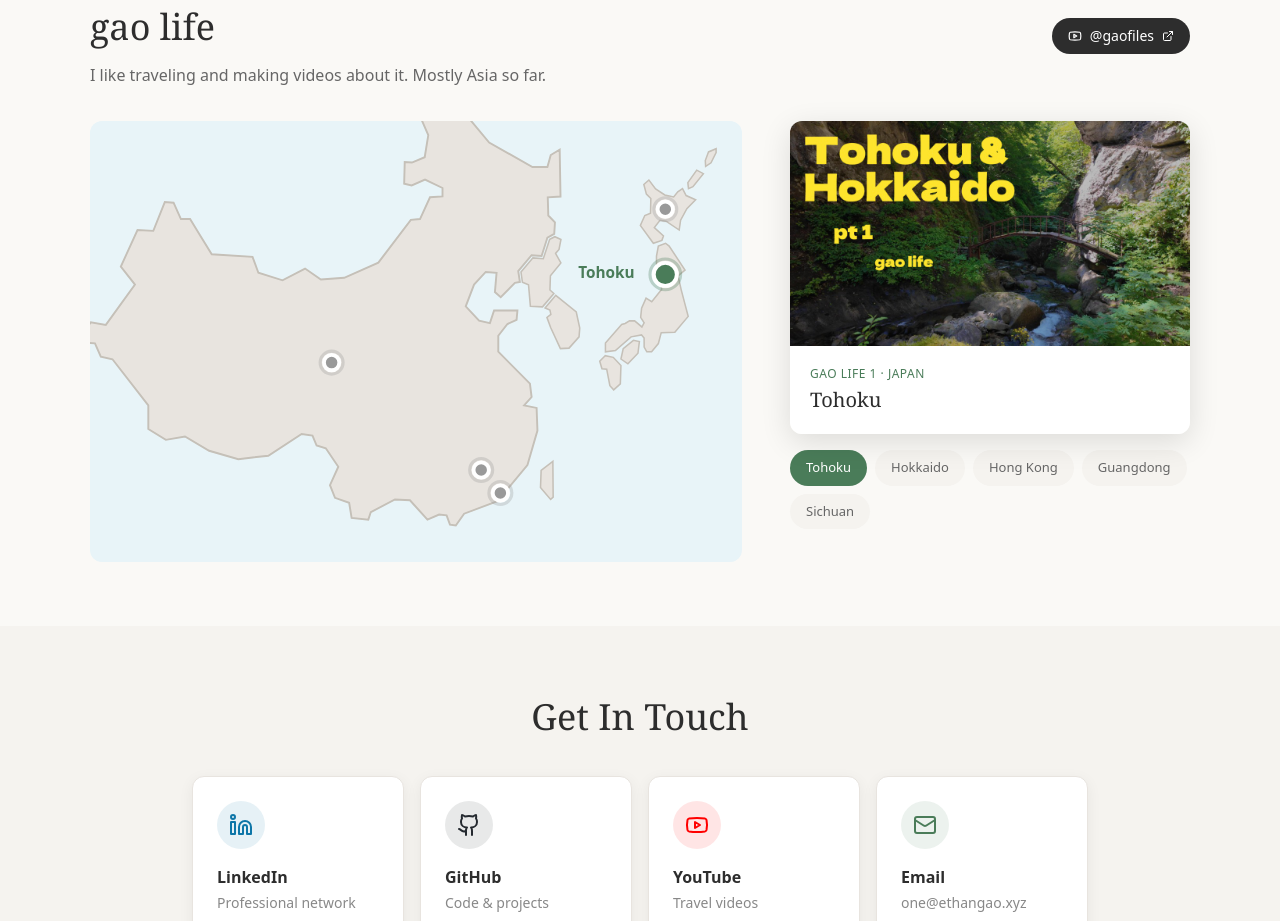
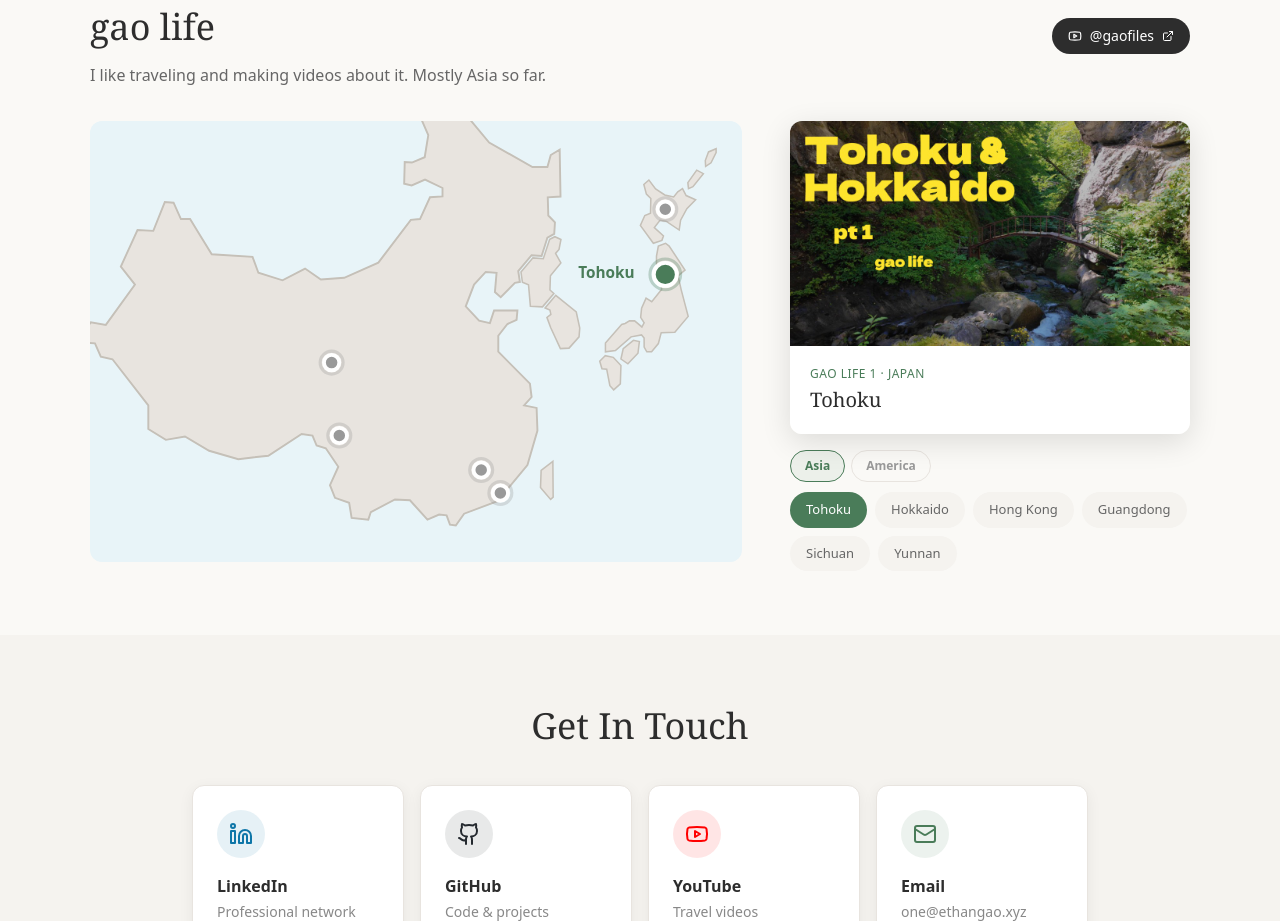
Before and after one commit to gaoe03/personalwebsite, a React (Vite) app: page / in a window 1280 px wide. Shown: the part 5100-6021 px from the top of the page. Built offline with nearby package versions, Linux system fonts and the light colour scheme.

Commit message:
added USA map for gao life

```diff
--- a/src/App.jsx
+++ b/src/App.jsx
@@ -78,7 +78,9 @@ const videos = [
   { num: '2', title: 'Hong Kong', gradient: 'linear-gradient(135deg, #4a3d5a 0%, #6a5a7c 100%)', url: 'https://www.youtube.com/watch?v=DhuqgmEaplg', comingSoon: false, thumbnail: '/thumbnails/gaolife-2.jpg', mapX: 682, mapY: 462, country: 'China' },
   { num: '3', title: 'Guangdong', gradient: 'linear-gradient(135deg, #5a4a2d 0%, #7c6a4a 100%)', url: 'https://www.youtube.com/watch?v=oHXrmyAfnkc', comingSoon: false, thumbnail: '/thumbnails/gaolife-3.jpg', mapX: 677, mapY: 456, country: 'China' },
   { num: '4', title: 'Sichuan', gradient: 'linear-gradient(135deg, #2d5a4a 0%, #4a7c59 100%)', url: 'https://www.youtube.com/watch?v=bOl0s6UcLQI', comingSoon: false, thumbnail: '/thumbnails/gaolife-4.jpg', mapX: 638, mapY: 428, country: 'China' },
-  { num: '5', title: 'Coming Soon', gradient: 'linear-gradient(135deg, #4a4a4a 0%, #6a6a6a 100%)', url: '', comingSoon: true, thumbnail: null, mapX: 0, mapY: 0, country: '' },
+  { num: '5', title: 'Yunnan', gradient: 'linear-gradient(135deg, #5a3d2d 0%, #7c5a4a 100%)', url: 'https://www.youtube.com/watch?v=3eXUCCUpVOU', comingSoon: false, thumbnail: '/thumbnails/gaolife-5.jpg', mapX: 640, mapY: 447, country: 'China' },
+  { num: '6', title: 'Oregon', gradient: 'linear-gradient(135deg, #2d4a3d 0%, #4a7c5a 100%)', url: 'https://www.youtube.com/watch?v=XIAJCIYQvZM', comingSoon: false, thumbnail: '/thumbnails/gaolife-6.jpg', mapX: 138, mapY: 410, country: 'USA' },
+  { num: '7', title: 'Coming Soon', gradient: 'linear-gradient(135deg, #4a4a4a 0%, #6a6a6a 100%)', url: '', comingSoon: true, thumbnail: null, mapX: 0, mapY: 0, country: '' },
 ];
 
 // Interactive map component for gao life videos
@@ -166,7 +168,7 @@ const TravelMap = ({ videos, onSelectVideo, selectedIndex }) => {
         />
 
         {/* Location markers */}
-        {videos.filter(v => !v.comingSoon).map((video, i) => (
+        {videos.filter(v => !v.comingSoon && v.mapX > 0).map((video, i) => (
           <g key={i} style={{ cursor: 'pointer' }} onClick={() => onSelectVideo(i)}>
             {/* Pulse animation ring - shows on selected, subtle on others */}
             <circle
@@ -213,11 +215,80 @@ const TravelMap = ({ videos, onSelectVideo, selectedIndex }) => {
   );
 };
 
+// America map component for gao life videos
+const AmericaMap = ({ videos, onSelectVideo, selectedIndex }) => {
+  return (
+    <div style={{ position: 'relative', width: '100%', maxWidth: '800px', margin: '0 auto' }}>
+      <svg viewBox="120 370 150 100" style={{ width: '100%', height: 'auto', background: '#e8f4f8', borderRadius: '12px' }}>
+        {/* Continental US - from simple-world-map, rotated to correct orientation */}
+        <g transform="rotate(-12, 195, 420)">
+          <path
+            d="M143.589,375.989l-0.865,3.475l-3.017-1.954h-1.504l-0.865,3.691l-10.554,23.65l2.801,20.606l3.449,1.737l0.648,5.645h7.105l6.889,5.204l13.562,1.305l1.504,6.941l2.152,1.521l3.017-3.033l2.369,1.08l2.152,9.976l3.656,2.386l3.017-5.645l9.258-6.726l6.025,2.817l5.169,0.433l0.216-3.25l10.762,0.217l2.152,2.386l0.432,5.42l-1.288,3.034l1.504,5.203h3.233l3.232-4.987l-1.288-2.386l-1.288-5.204l1.936-5.86l8.826-7.59l6.673-1.953l-0.864-6.293l9.258-9.983l9.258-1.521l-1.504-5.193l9.042-5.205v-6.94l-0.865-0.433l-3.233,1.082l-0.432,4.252l-10.745,0.129l-8.419,5.594l-13.217,4.322l-2.109-2.586l5.999-9.076l-2.965-2.826l-2.014-3.838l-4.175-3.354l-4.538-0.38l-8.575-5.852L143.589,375.989L143.589,375.989z"
+            fill="#e8e4df"
+            stroke="#c5c0b8"
+            strokeWidth="0.5"
+          />
+        </g>
+
+        {/* Location markers */}
+        {videos.filter(v => !v.comingSoon && v.mapX > 0).map((video, i) => (
+          <g key={i} style={{ cursor: 'pointer' }} onClick={() => onSelectVideo(i)}>
+            <circle
+              cx={video.mapX}
+              cy={video.mapY}
+              r={selectedIndex === i ? 4 : 3}
+              fill="none"
+              stroke={selectedIndex === i ? '#4A7C59' : '#999'}
+              strokeWidth="0.8"
+              opacity={0.3}
+            >
+              <animate attributeName="r" from="3" to="6" dur={selectedIndex === i ? '1.5s' : '2.5s'} repeatCount="indefinite" />
+              <animate attributeName="opacity" from="0.4" to="0" dur={selectedIndex === i ? '1.5s' : '2.5s'} repeatCount="indefinite" />
+            </circle>
+            <circle
+              cx={video.mapX}
+              cy={video.mapY}
+              r={selectedIndex === i ? 3 : 2}
+              fill={selectedIndex === i ? '#4A7C59' : '#999'}
+              stroke="#fff"
+              strokeWidth="1"
+              style={{ transition: 'all 0.3s ease' }}
+            />
+            {selectedIndex === i && (
+              <text
+                x={video.mapX}
+                y={video.mapY - 5}
+                textAnchor="middle"
+                fill="#4A7C59"
+                fontSize="4"
+                fontWeight="600"
+                fontFamily="system-ui, sans-serif"
+              >
+                {video.title}
+              </text>
+            )}
+          </g>
+        ))}
+      </svg>
+    </div>
+  );
+};
+
 // Gao Life section with interactive map
 const GaoLifeSection = () => {
   const [selectedVideo, setSelectedVideo] = useState(0);
+  const [selectedRegion, setSelectedRegion] = useState('Asia');
+  const regions = ['Asia', 'America'];
   const activeVideos = videos.filter(v => !v.comingSoon);
-  const currentVideo = activeVideos[selectedVideo];
+  const filteredVideos = activeVideos.filter(v =>
+    selectedRegion === 'Asia' ? ['Japan', 'China'].includes(v.country) : ['USA'].includes(v.country)
+  );
+  const currentVideo = filteredVideos[selectedVideo] || filteredVideos[0];
+
+  const handleRegionChange = (region) => {
+    setSelectedRegion(region);
+    setSelectedVideo(0);
+  };
 
   return (
     <section id="interests" className="relative px-6 py-16">
@@ -234,11 +305,19 @@ const GaoLifeSection = () => {
         <div className="hidden md:flex gap-12 items-start">
           {/* Map */}
           <div style={{ flex: '1' }}>
+            {selectedRegion === 'Asia' ? (
               <TravelMap
-              videos={activeVideos}
+                videos={filteredVideos}
                 onSelectVideo={setSelectedVideo}
                 selectedIndex={selectedVideo}
               />
+            ) : (
+              <AmericaMap
+                videos={filteredVideos}
+                onSelectVideo={setSelectedVideo}
+                selectedIndex={selectedVideo}
+              />
+            )}
           </div>
 
           {/* Selected video card */}
@@ -270,9 +349,32 @@ const GaoLifeSection = () => {
               </div>
             </a>
 
+            {/* Region tabs */}
+            <div style={{ display: 'flex', gap: '6px', marginTop: '16px' }}>
+              {regions.map(region => (
+                <button
+                  key={region}
+                  onClick={() => handleRegionChange(region)}
+                  style={{
+                    padding: '6px 14px',
+                    borderRadius: '16px',
+                    border: selectedRegion === region ? '1.5px solid #4A7C59' : '1.5px solid #e8e4df',
+                    background: selectedRegion === region ? 'rgba(74,124,89,0.08)' : 'transparent',
+                    color: selectedRegion === region ? '#4A7C59' : '#999',
+                    fontSize: '12px',
+                    fontWeight: '600',
+                    cursor: 'pointer',
+                    transition: 'all 0.2s ease',
+                  }}
+                >
+                  {region}
+                </button>
+              ))}
+            </div>
+
             {/* Video selector pills */}
-            <div style={{ display: 'flex', gap: '8px', marginTop: '16px', flexWrap: 'wrap' }}>
-              {activeVideos.map((vid, i) => (
+            <div style={{ display: 'flex', gap: '8px', marginTop: '10px', flexWrap: 'wrap' }}>
+              {filteredVideos.map((vid, i) => (
                 <button
                   key={i}
                   onClick={() => setSelectedVideo(i)}
@@ -297,11 +399,19 @@ const GaoLifeSection = () => {
 
         {/* Mobile: Stacked layout */}
         <div className="md:hidden">
+          {selectedRegion === 'Asia' ? (
             <TravelMap
-            videos={activeVideos}
+              videos={filteredVideos}
               onSelectVideo={setSelectedVideo}
               selectedIndex={selectedVideo}
             />
+          ) : (
+            <AmericaMap
+              videos={filteredVideos}
+              onSelectVideo={setSelectedVideo}
+              selectedIndex={selectedVideo}
+            />
+          )}
 
           {/* Selected video */}
           <a
@@ -331,9 +441,31 @@ const GaoLifeSection = () => {
             <p className="font-medium text-lg" style={{ fontFamily: 'Georgia, serif', color: '#2d2d2d' }}>{currentVideo.title}</p>
           </div>
 
+          {/* Mobile region tabs */}
+          <div style={{ display: 'flex', gap: '6px', marginTop: '16px' }}>
+            {regions.map(region => (
+              <button
+                key={region}
+                onClick={() => handleRegionChange(region)}
+                style={{
+                  padding: '5px 12px',
+                  borderRadius: '14px',
+                  border: selectedRegion === region ? '1.5px solid #4A7C59' : '1.5px solid #e8e4df',
+                  background: selectedRegion === region ? 'rgba(74,124,89,0.08)' : 'transparent',
+                  color: selectedRegion === region ? '#4A7C59' : '#999',
+                  fontSize: '11px',
+                  fontWeight: '600',
+                  cursor: 'pointer',
+                }}
+              >
+                {region}
+              </button>
+            ))}
+          </div>
+
           {/* Mobile video pills */}
-          <div style={{ display: 'flex', gap: '6px', marginTop: '16px', flexWrap: 'wrap' }}>
-            {activeVideos.map((vid, i) => (
+          <div style={{ display: 'flex', gap: '6px', marginTop: '8px', flexWrap: 'wrap' }}>
+            {filteredVideos.map((vid, i) => (
               <button
                 key={i}
                 onClick={() => setSelectedVideo(i)}
```
Also changed, not shown: public/thumbnails/gaolife-5.jpg (added), public/thumbnails/gaolife-6.jpg (added). Lines whose indentation alone changed are shown as unchanged.
